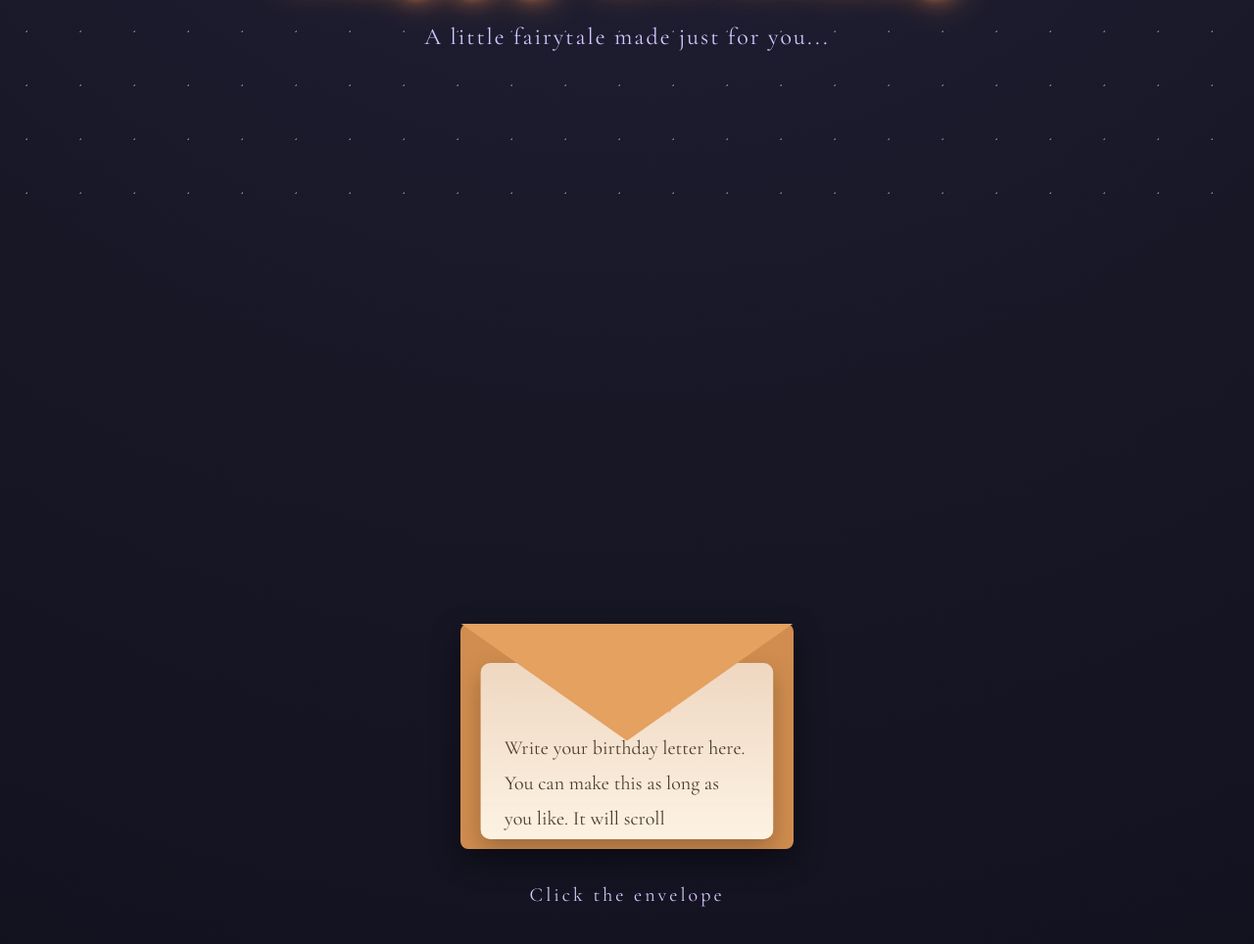
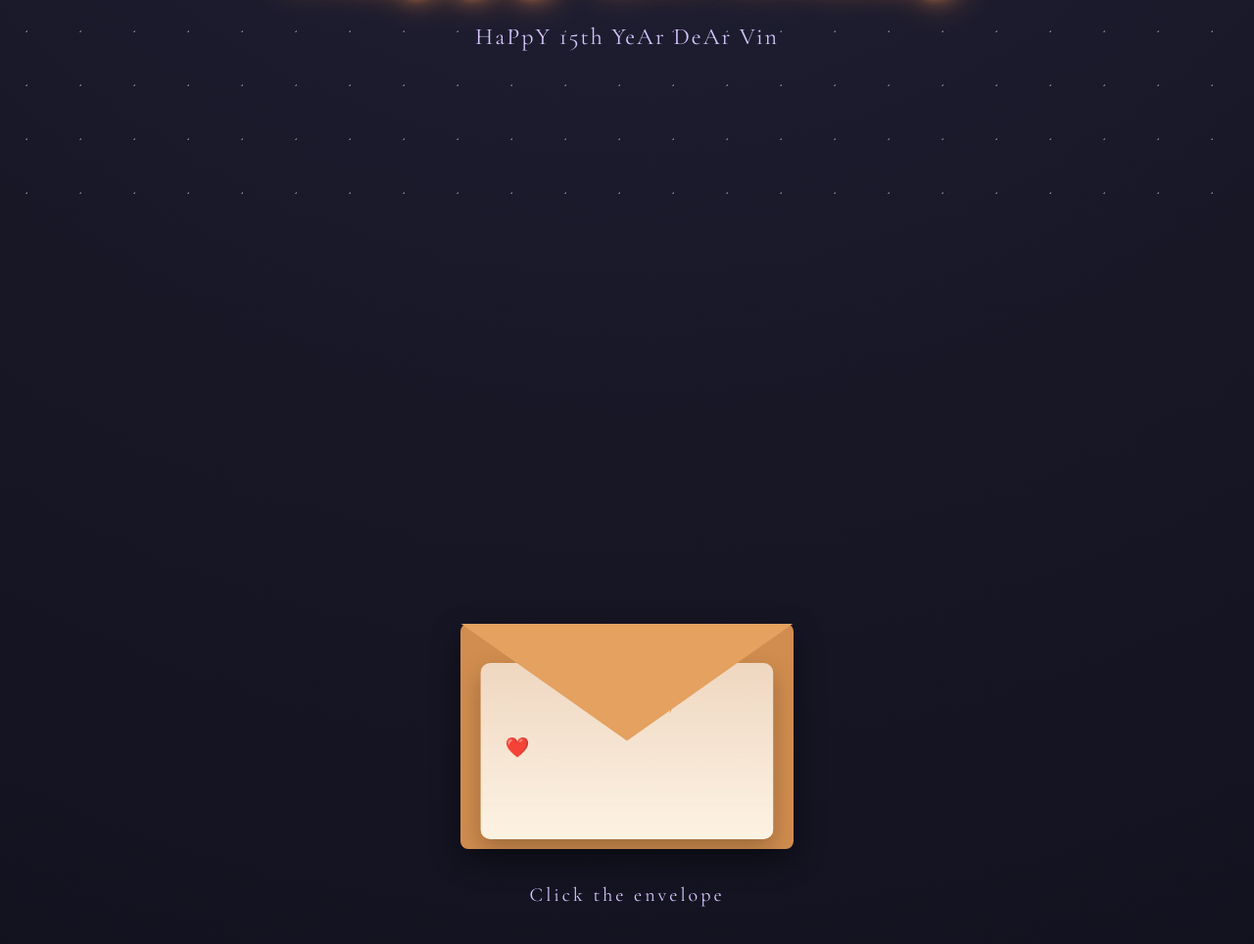
Before and after one commit to ShreyaBadotra/thirtyfive, a plain HTML site: page index.html in a window 1280 px wide. Shown: the part 600-1564 px from the top of the page at 98% size. Drawn offline with nearby package versions, Linux system fonts and the light colour scheme; a script that the page names is missing; a web font is replaced by a local one.

Commit message:
Update index.html

```diff
--- a/index.html
+++ b/index.html
@@ -46,7 +46,7 @@
         </h1>
 
         <p class="subtitle">
-            A little fairytale made just for you...
+            HaPpY 15th YeAr DeAr Vin
         </p>
 
     </section>
@@ -67,17 +67,13 @@
 
                 <p>
 
-                    Write your birthday letter here.
 
-                    You can make this as long as you like.
-
-                    It will scroll automatically if it becomes lengthy.
 
                 </p>
 
                 <p>
 
-                    Love,
+
 
                     ❤️
 
```
